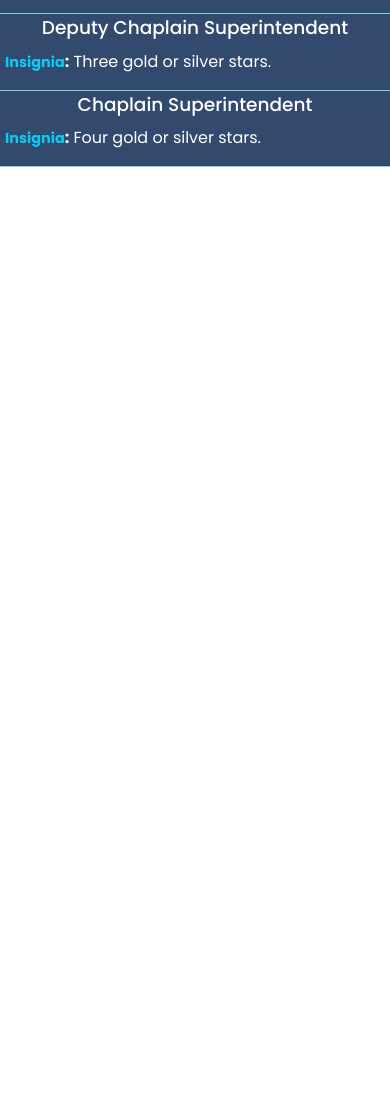
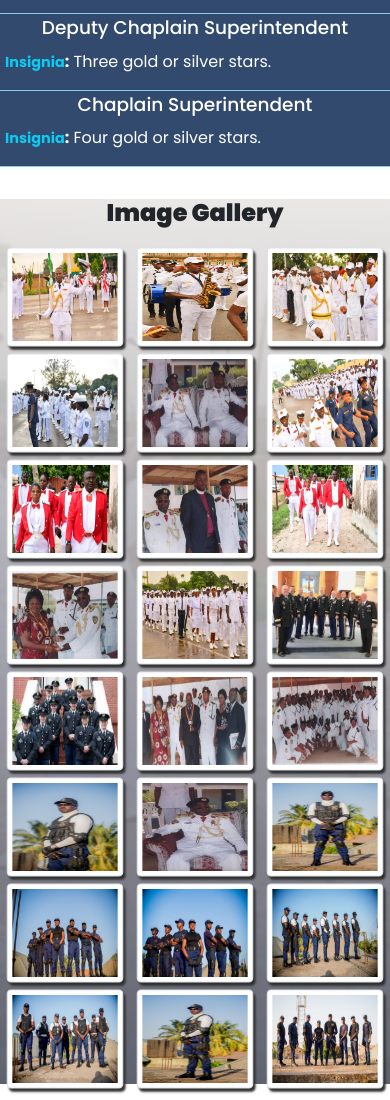
Before and after one commit to abojegabriel22/ifrcc, a website: page index.html in a window 390 px wide. Shown: the part 7153-8253 px from the top of the page. Before the commit the page ends 7352 px from the top, so only its background shows below. Drawn offline with nearby package versions, Linux system fonts and the light colour scheme.

Commit message:
done with gallery section

```diff
--- a/index.html
+++ b/index.html
@@ -23,12 +23,12 @@
               <a class="nav-link active home-margin" aria-current="page" href="#home"><span data-bs-target="#navbarNavAltMarkup" data-bs-toggle="collapse">Home</span></a><hr class="nav-hr"/>
               <a class="nav-link" href="#about"><span data-bs-target="#navbarNavAltMarkup" data-bs-toggle="collapse">About Us</span></a><hr class="nav-hr"/>
               <a class="nav-link" href="#Objective"><span data-bs-target="#navbarNavAltMarkup" data-bs-toggle="collapse">Objectives</span></a><hr class="nav-hr"/>
-              <a class="nav-link" href="#"><span data-bs-target="#navbarNavAltMarkup" data-bs-toggle="collapse">Gallery</span></a><hr class="nav-hr"/>
-              <a class="nav-link" href="#"><span data-bs-target="#navbarNavAltMarkup" data-bs-toggle="collapse">Ranks</span></a><hr class="nav-hr"/>
+              <a class="nav-link" href="#gallery"><span data-bs-target="#navbarNavAltMarkup" data-bs-toggle="collapse">Gallery</span></a><hr class="nav-hr"/>
+              <a class="nav-link" href="#ranks"><span data-bs-target="#navbarNavAltMarkup" data-bs-toggle="collapse">Ranks</span></a><hr class="nav-hr"/>
               <a class="nav-link" href="#"><span data-bs-target="#navbarNavAltMarkup" data-bs-toggle="collapse">Programs</span></a><hr class="nav-hr"/>
               <a class="nav-link" href="#trainings"><span data-bs-target="#navbarNavAltMarkup" data-bs-toggle="collapse">Trainings</span></a><hr class="nav-hr"/>
               <a class="nav-link" href="#"><span data-bs-target="#navbarNavAltMarkup" data-bs-toggle="collapse">Tasks</span></a><hr class="nav-hr"/>
-              <a class="nav-link" href="#"><span data-bs-target="#navbarNavAltMarkup" data-bs-toggle="collapse">Structures</span></a><hr class="nav-hr"/>
+              <a class="nav-link" href="#structure"><span data-bs-target="#navbarNavAltMarkup" data-bs-toggle="collapse">Structures</span></a><hr class="nav-hr"/>
               <a class="nav-link" href="#"><span data-bs-target="#navbarNavAltMarkup" data-bs-toggle="collapse">Teams</span></a>
             </div>
           </div>
@@ -336,7 +336,7 @@
       </section>
 
       <!-- START THE STRUCTURES SECTION  -->
-      <section class="structure">
+      <section class="structure" id="structure">
         <div class="container">
           <div class="row">
             <h1 class="pb-3 text-dark text-center about-text">Operational Structure</h1>
@@ -373,7 +373,7 @@
           </div>
         </div>
         <!-- RANKING STRUCTURES OF OFFICERS -->
-        <div class="row row-bg mt-5">
+        <div class="row row-bg mt-5" id="ranks">
           <h2 class="pb-3 text-white text-center about-text rank-h1">Ranking Structure of Officers</h2><hr/>
           <div class="col-md-8">
             <h2 class="rank-h2 ps-md-4">The <strong>IFRCC</strong> may adopt a ranking structure to provide clarity and hierarchy within the organization. Here is a possible example</h2>
@@ -455,6 +455,101 @@
         </div>
       </section>
 
+      <!-- START THE GALLERY SECTION  -->
+      <section class="gallery" id="gallery">
+        <div class="container">
+          <h2 class="text-dark text-center pb-3 about-text">image gallery</h2>
+          <div class="row gallery-row">
+            <div class="col-md-4 gallery-col">
+              <img class="img-fluid img-thumbnail" src="images/assembly.jpg" alt="gallery-image">
+            </div>
+            <div class="col-md-4 gallery-col">
+              <img class="img-fluid img-thumbnail" src="images/instrumentals.jpg" alt="gallery-image">
+            </div>
+            <div class="col-md-4 gallery-col">
+              <img class="img-fluid img-thumbnail" src="images/chaplaincy-1.jpg" alt="gallery-image">
+            </div>
+          </div>
+          <div class="row gallery-row">
+            <div class="col-md-4 gallery-col">
+              <img class="img-fluid img-thumbnail" src="images/line-ups.jpg" alt="gallery-image">
+            </div>
+            <div class="col-md-4 gallery-col">
+              <img class="img-fluid img-thumbnail" src="images/men-on-whit.jpg" alt="gallery-image">
+            </div>
+            <div class="col-md-4 gallery-col">
+              <img class="img-fluid img-thumbnail" src="images/pastoral-chap.jpg" alt="gallery-image">
+            </div>
+          </div>
+          <div class="row gallery-row">
+            <div class="col-md-4 gallery-col">
+              <img class="img-fluid img-thumbnail" src="images/pastoral-t2.jpg" alt="gallery-image">
+            </div>
+            <div class="col-md-4 gallery-col">
+              <img class="img-fluid img-thumbnail" src="images/pastoral-t.jpg" alt="gallery-image">
+            </div>
+            <div class="col-md-4 gallery-col">
+              <img class="img-fluid img-thumbnail" src="images/red-men.jpg" alt="gallery-image">
+            </div>
+          </div>
+          <div class="row gallery-row">
+            <div class="col-md-4 gallery-col">
+              <img class="img-fluid img-thumbnail" src="images/award.jpg" alt="gallery-image">
+            </div>
+            <div class="col-md-4 gallery-col">
+              <img class="img-fluid img-thumbnail" src="images/back-img.jpg" alt="gallery-image">
+            </div>
+            <div class="col-md-4 gallery-col">
+              <img class="img-fluid img-thumbnail" src="images/certification.jpg" alt="gallery-image">
+            </div>
+          </div>
+          <div class="row gallery-row">
+            <div class="col-md-4 gallery-col">
+              <img class="img-fluid img-thumbnail" src="images/regional-cord.jpg" alt="gallery-image">
+            </div>
+            <div class="col-md-4 gallery-col">
+              <img class="img-fluid img-thumbnail" src="images/chairman.jpg" alt="gallery-image">
+            </div>
+            <div class="col-md-4 gallery-col">
+              <img class="img-fluid img-thumbnail" src="images/group-snap.jpg" alt="gallery-image">
+            </div>
+          </div>
+          <div class="row gallery-row">
+            <div class="col-md-4 gallery-col">
+              <img class="img-fluid img-thumbnail" src="images/response3.jpg" alt="gallery-image"/>
+            </div>
+            <div class="col-md-4 gallery-col">
+              <img class="img-fluid img-thumbnail" src="images/one-man.jpg" alt="gallery-image"/>
+            </div>
+            <div class="col-md-4 gallery-col">
+              <img class="img-fluid img-thumbnail" src="images/response6.jpg" alt="gallery-image"/>
+            </div>
+          </div>
+          <div class="row gallery-row">
+            <div class="col-md-4 gallery-col">
+              <img class="img-fluid img-thumbnail" src="images/response2.jpg" alt="gallery-image"/>
+            </div>
+            <div class="col-md-4 gallery-col">
+              <img class="img-fluid img-thumbnail" src="images/response1.jpg" alt="gallery-image"/>
+            </div>
+            <div class="col-md-4 gallery-col">
+              <img class="img-fluid img-thumbnail" src="images/response7.jpg" alt="gallery-image"/>
+            </div>
+          </div>
+          <div class="row gallery-row">
+            <div class="col-md-4 gallery-col">
+              <img class="img-fluid img-thumbnail" src="images/response8.jpg" alt="gallery-image"/>
+            </div>
+            <div class="col-md-4 gallery-col">
+              <img class="img-fluid img-thumbnail" src="images/response5.jpg" alt="gallery-image"/>
+            </div>
+            <div class="col-md-4 gallery-col">
+              <img class="img-fluid img-thumbnail" src="images/response4.jpg" alt="gallery-image"/>
+            </div>
+          </div>
+        </div>
+      </section>
+
 
 
 
--- a/style.css
+++ b/style.css
@@ -499,3 +499,42 @@ nav-hr
         /* margin-right: 1rem; */
     }
 }
+
+/* START THE GALLERY SECTION  */
+.gallery{
+    /* background-color: var(--bg-color);
+    background-image: url("images/response1.jpg"); */
+    background: linear-gradient(rgba(233, 231, 231, 0.9), rgba(81, 87, 104, 0.9)), url(images/assembly.jpg);
+    background-repeat: no-repeat;
+    background-size: cover;
+}
+.gallery-row{
+    margin-bottom: 1rem;
+}
+.gallery-col {
+    height: 320px;
+    /* border: 2px solid blue; */
+    width: 33.3%;
+}
+.gallery-col > img{
+    width: 100%;
+    height: 100%;
+    box-shadow: 2px 3px 2px var(--gray-color);
+}
+/* START THE MEDIA QUERY FOR THE GALLERY */
+@media screen and (max-width: 1050px) {
+    .gallery-col {
+        height: 270px;
+    }
+}
+@media screen and (max-width: 800px) {
+    .gallery-col {
+        height: 190px;
+    }
+}
+@media screen and (max-width: 500px) {
+    .gallery-col {
+        height: 90px;
+        scale: 1.1;
+    }
+}
```
Also changed, not shown: images/assembly.jpg (renamed from images/IMG-20230817-WA0008.jpg), images/award.jpg (renamed from images/IMG-20230817-WA0026.jpg), images/chairman.jpg (renamed from images/IMG-20230817-WA0027.jpg), images/group-snap.jpg (renamed from images/IMG-20230817-WA0022.jpg), images/instrumentals.jpg (renamed from images/IMG-20230817-WA0010.jpg), images/line-ups.jpg (renamed from images/IMG-20230817-WA0005.jpg), images/men-on-whit.jpg (renamed from images/IMG-20230817-WA0024.jpg), images/one-man.jpg (renamed from images/IMG-20230817-WA0025.jpg), images/red-men.jpg (renamed from images/IMG-20230817-WA0011.jpg), images/response1.jpg (added), images/response2.jpg (added), images/response3.jpg (added), images/response4.jpg (added), images/response5.jpg (added), 4 more files.
